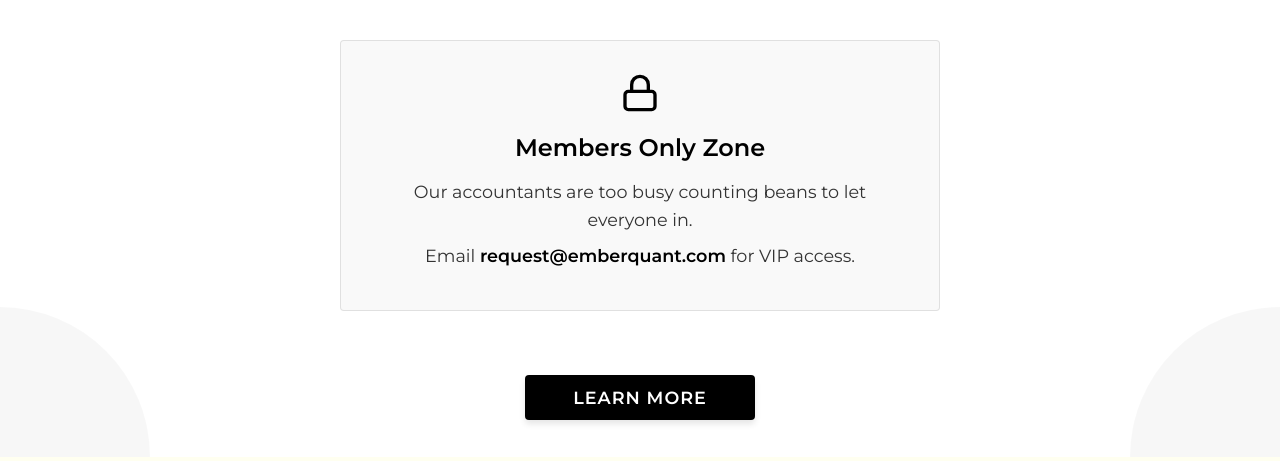
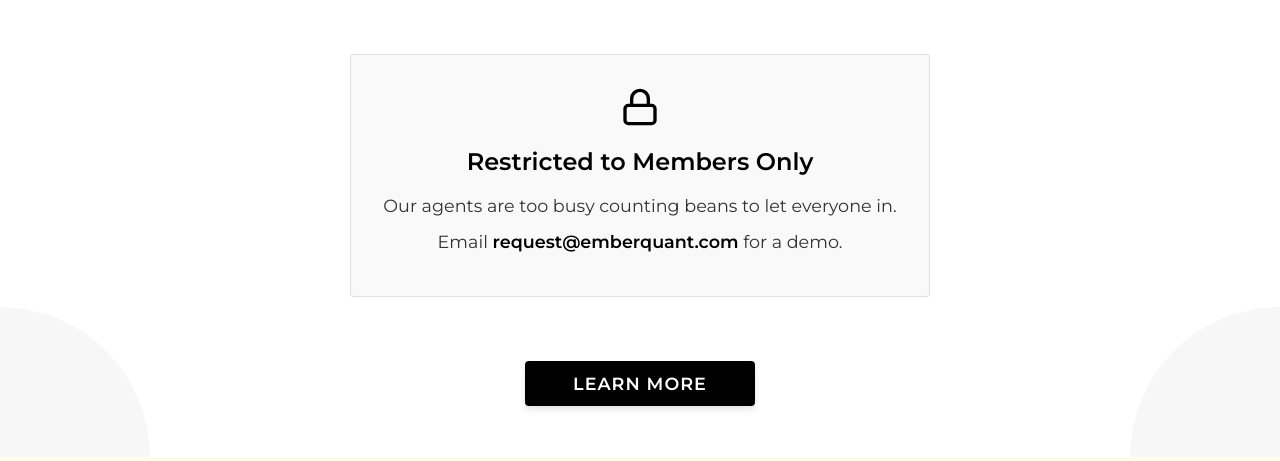
Before and after one commit to emberquant/restricted-access, a plain HTML site: page temp1.html in a window 1280 px wide. Shown: the part 343-804 px from the top of the page. Drawn offline with nearby package versions, Linux system fonts and the light colour scheme.

Commit message:
Update temp1.html

```diff
--- a/temp1.html
+++ b/temp1.html
@@ -285,9 +285,9 @@
                     </svg>
                 </div>
                 <div class="restricted-text">
-                    <h3>Members Only Zone</h3>
-                    <p>Our accountants are too busy counting beans to let everyone in.</p>
-                    <p>Email <a href="mailto:request@emberquant.com" class="email">request@emberquant.com</a> for VIP access.</p>
+                    <h3>Restricted to Members Only</h3>
+                    <p>Our agents are too busy counting beans to let everyone in.</p>
+                    <p>Email <a href="mailto:request@emberquant.com" class="email">request@emberquant.com</a> for a demo.</p>
                 </div>
             </div>
 
```
